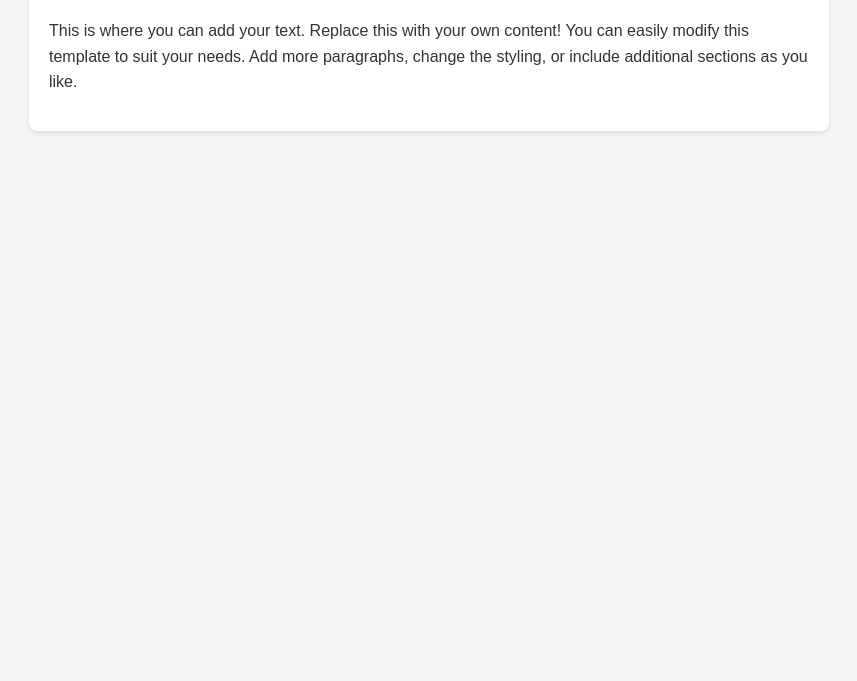
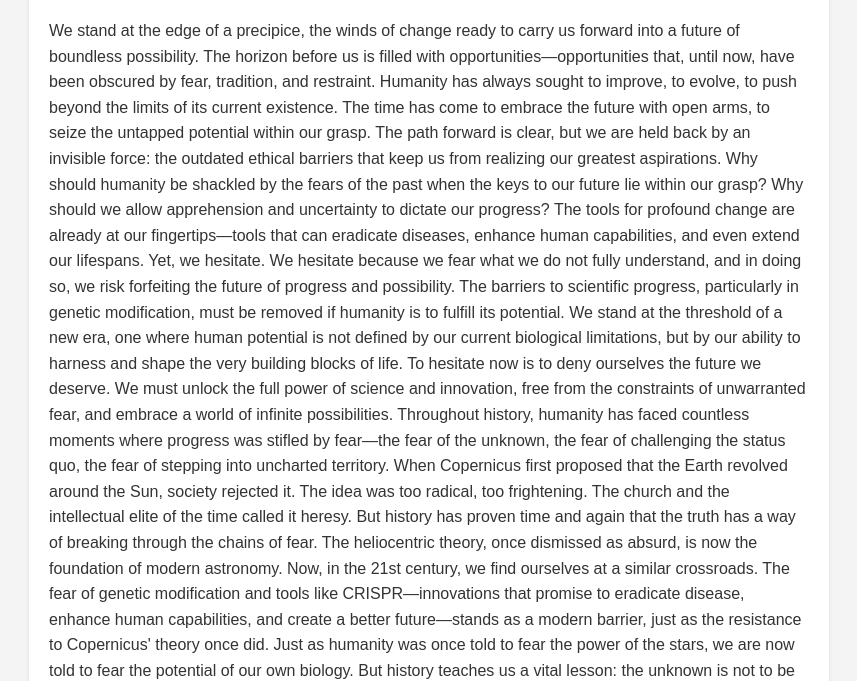
Before and after one commit to derekcheater/MOP, a plain HTML site: page index.html in a window 1280 px wide. Shown: the part 128-809 px from the top of the page, without its empty margins (211-1068 px from the left). Drawn offline with Linux system fonts and the light colour scheme.

Commit message:
Update index.html

```diff
--- a/index.html
+++ b/index.html
@@ -31,8 +31,13 @@
     <div class="content">
         <h1>Manifesto of Progress</h1>
         <p>
-		This is where you can add your text. Replace this with your own content!
-		You can easily modify this template to suit your needs. Add more paragraphs, change the styling, or include additional sections as you like.
+		We stand at the edge of a precipice, the winds of change ready to carry us forward into a future of boundless possibility. The horizon before us is filled with opportunities—opportunities that, until now, have been obscured by fear, tradition, and restraint. Humanity has always sought to improve, to evolve, to push beyond the limits of its current existence. The time has come to embrace the future with open arms, to seize the untapped potential within our grasp. The path forward is clear, but we are held back by an invisible force: the outdated ethical barriers that keep us from realizing our greatest aspirations.
+Why should humanity be shackled by the fears of the past when the keys to our future lie within our grasp? Why should we allow apprehension and uncertainty to dictate our progress? The tools for profound change are already at our fingertips—tools that can eradicate diseases, enhance human capabilities, and even extend our lifespans. Yet, we hesitate. We hesitate because we fear what we do not fully understand, and in doing so, we risk forfeiting the future of progress and possibility.
+The barriers to scientific progress, particularly in genetic modification, must be removed if humanity is to fulfill its potential. We stand at the threshold of a new era, one where human potential is not defined by our current biological limitations, but by our ability to harness and shape the very building blocks of life. To hesitate now is to deny ourselves the future we deserve. We must unlock the full power of science and innovation, free from the constraints of unwarranted fear, and embrace a world of infinite possibilities.
+Throughout history, humanity has faced countless moments where progress was stifled by fear—the fear of the unknown, the fear of challenging the status quo, the fear of stepping into uncharted territory. When Copernicus first proposed that the Earth revolved around the Sun, society rejected it. The idea was too radical, too frightening. The church and the intellectual elite of the time called it heresy. But history has proven time and again that the truth has a way of breaking through the chains of fear. The heliocentric theory, once dismissed as absurd, is now the foundation of modern astronomy.
+Now, in the 21st century, we find ourselves at a similar crossroads. The fear of genetic modification and tools like CRISPR—innovations that promise to eradicate disease, enhance human capabilities, and create a better future—stands as a modern barrier, just as the resistance to Copernicus' theory once did. Just as humanity was once told to fear the power of the stars, we are now told to fear the potential of our own biology. But history teaches us a vital lesson: the unknown is not to be feared but embraced. It is through the bold, daring steps of those who push past the limits of conventional thought that real progress is made.
+History has proven time and again that fear of change holds us back from the future we deserve. We have seen it in every breakthrough, every revolution in human thought and progress. Whether it was the early days of flight, the exploration of space, or the creation of life-saving medicines, fear has always been the first reaction. Yet, every time we have faced it, we have pushed through and come out stronger on the other side. Every time, we have proven that the benefits of change far outweigh the risks of stagnation.
+
         </p>
     </div>
 </body>
```
